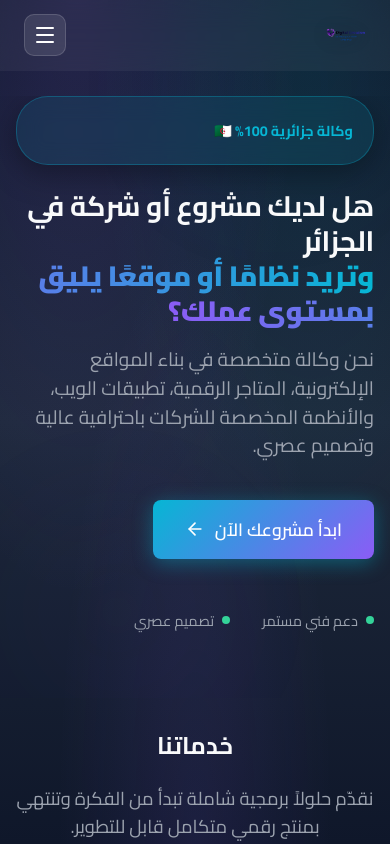
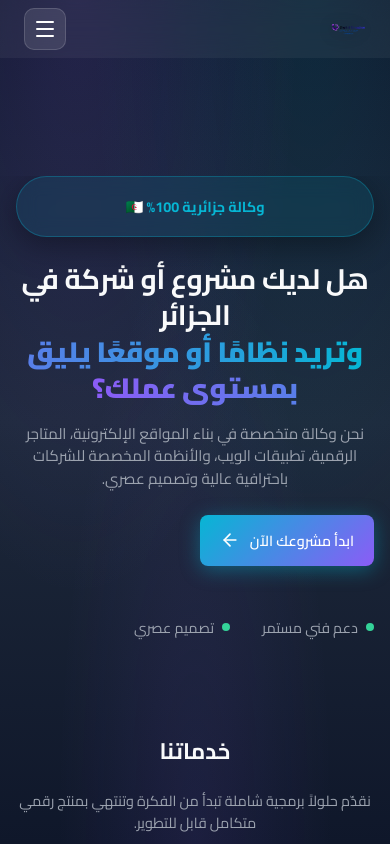
Before and after one commit to DMR-7-1/digital-creation-agency, a React (Vite) app: page / in a window 390 px wide. Shown: the top 844 px of the page. Built offline with nearby package versions, Linux system fonts and the light colour scheme.

Commit message:
Mobile Recreation: App-Like List Views & Complete Redesign

```diff
--- a/src/styles/mobile.css
+++ b/src/styles/mobile.css
@@ -1,121 +1,280 @@
 /* =========================================
-   PROJECT PHOENIX: High-Density Mobile Rescue
+   MOBILE RECREATION: App-Like List Views
    Target: Phones (< 768px)
-   Strategy: Compact Vertical Stack & Safe Zones
+   Strategy: Compact Rows & High Density
    ========================================= */
 
 @media (max-width: 768px) {
 
-  /* 1. Global Reset & Overlap Fix */
-  html, body {
+  /* ========================================
+     1. NUCLEAR FIXES (Overlap & Scroll)
+     ======================================== */
+  html {
+    overflow-x: hidden !important;
+  }
+
+  body {
+    padding-top: 80px !important; /* GLOBAL SAFE ZONE - Clears Navbar */
     overflow-x: hidden !important;
     width: 100vw !important;
+    font-size: 14px !important; /* App-sized base font */
   }
 
-  /* "Safe Zone" for Content - Prevents Navbar Overlap */
-  #hero {
-    padding-top: 100px !important; /* Force content down below navbar */
-    min-height: auto !important; /* Remove huge height constraints */
+  /* Kill any accidental overflow */
+  .container {
+    padding: 0 1rem !important;
+    overflow: hidden !important;
   }
 
-  .section {
+  /* ========================================
+     2. HERO: Compact & Centered
+     ======================================== */
+  #hero {
     padding-top: 2rem !important;
     padding-bottom: 2rem !important;
+    min-height: auto !important;
+    text-align: center !important;
   }
 
-  /* 2. THE COMPACT GRIDS (Vertical Standard)
-     Reverting to vertical but making it SLEEK and COMPACT.
-  */
+  #hero .container {
+    display: block !important;
+  }
+
+  #hero h1 {
+    font-size: 1.75rem !important;
+    line-height: 1.3 !important;
+    margin-bottom: 1rem !important;
+  }
+
+  #hero p {
+    font-size: 0.95rem !important;
+    max-width: 100% !important;
+    margin-bottom: 1.5rem !important;
+  }
+
+  /* Hide the hero visual on mobile */
+  .hero-visual {
+    display: none !important;
+  }
+
+  /* Hide hero blobs */
+  .hero-blob {
+    display: none !important;
+  }
+
+  /* ========================================
+     3. SECTIONS & TYPOGRAPHY
+     ======================================== */
+  .section {
+    padding: 2rem 0 !important;
+  }
+
+  h1 {
+    font-size: 1.75rem !important;
+    line-height: 1.3 !important;
+  }
+
+  h2 {
+    font-size: 1.4rem !important;
+    margin-bottom: 1.5rem !important;
+    text-align: center !important;
+  }
+
+  h3 {
+    font-size: 1.1rem !important;
+    margin-bottom: 0.5rem !important;
+  }
+
+  p {
+    font-size: 0.9rem !important;
+    line-height: 1.5 !important;
+    margin-bottom: 0.75rem !important;
+  }
+
+  /* ========================================
+     4. THE LIST VIEW TRANSFORMATION
+     Grids become vertical flex stacks
+     Each item becomes a horizontal row
+     ======================================== */
+
+  /* Grid Containers → Vertical Stacks */
   .services-grid-system,
   .portfolio-grid-system,
   .pricing-grid-system,
   .sectors-grid {
     display: flex !important;
-    flex-direction: column !important; /* Standard Vertical */
-    gap: 1rem !important; /* Tight gap */
-    width: 100% !important;
-    padding: 0 0.5rem !important;
-  }
-
-  /* 3. Transforming "Big Boxes" into "Sleek Rows" (High Density) */
-  /* Services & Features: Icon Left + Text Right layout */
-  .services-grid-system > *,
-  .sectors-grid .sector-card {
-    display: flex !important;
-    flex-direction: row !important; /* Side by Side */
-    align-items: flex-start !important;
-    text-align: right !important; /* Maintain Arabic flow */
-    gap: 1rem !important;
-    padding: 1rem !important; /* Compact Padding */
-    margin: 0 !important;
+    flex-direction: column !important;
+    gap: 0.75rem !important;
     width: 100% !important;
   }
 
-  /* Icon Constraint in sleek rows */
-  .services-grid-system > * svg,
-  .services-grid-system > * img {
-    width: 24px !important;
-    height: 24px !important;
-    min-width: 24px !important; /* Prevent squishing */
+  /* ========================================
+     5. PORTFOLIO: Compact List Items
+     [ Thumbnail (80px) ] [ Content ]
+     ======================================== */
+  .portfolio-grid-system > div {
+    display: flex !important;
+    flex-direction: row !important;
+    align-items: flex-start !important;
+    padding: 0.75rem !important;
+    gap: 0.75rem !important;
+    background: rgba(17, 24, 39, 0.6) !important;
+    border-radius: 12px !important;
+    border: 1px solid rgba(255, 255, 255, 0.1) !important;
   }
 
-  /* Title/Text Constraints in sleek rows */
-  .services-grid-system h3,
-  .sectors-grid h3 {
-    font-size: 1.1rem !important; /* Professional Small Title */
+  /* Portfolio Thumbnail */
+  .portfolio-grid-system > div > img,
+  .portfolio-grid-system > div > div:first-child img {
+    width: 80px !important;
+    height: 80px !important;
+    min-width: 80px !important;
+    object-fit: cover !important;
+    border-radius: 8px !important;
+    flex-shrink: 0 !important;
+  }
+
+  /* Portfolio Content Area */
+  .portfolio-grid-system > div h3 {
+    font-size: 1rem !important;
     margin-bottom: 0.25rem !important;
   }
-  .services-grid-system p,
-  .sectors-grid p {
-    font-size: 0.85rem !important; /* Readable compact text */
+
+  .portfolio-grid-system > div p {
+    font-size: 0.85rem !important;
+    margin-bottom: 0 !important;
+    display: -webkit-box !important;
+    -webkit-line-clamp: 2 !important;
+    -webkit-box-orient: vertical !important;
+    overflow: hidden !important;
+  }
+
+  /* ========================================
+     6. SERVICES: Sleek Icon Rows
+     [ Icon (40px) ] [ Title + Desc ]
+     ======================================== */
+  .services-grid-system > div {
+    display: flex !important;
+    flex-direction: row !important;
+    align-items: flex-start !important;
+    gap: 0.75rem !important;
+    padding: 0.75rem !important;
+    background: rgba(17, 24, 39, 0.5) !important;
+    border-radius: 10px !important;
+    border: 1px solid rgba(255, 255, 255, 0.08) !important;
+  }
+
+  .services-grid-system > div .glass-panel {
+    padding: 0.5rem !important;
+    min-width: 40px !important;
+    display: flex !important;
+    align-items: center !important;
+    justify-content: center !important;
+  }
+
+  .services-grid-system > div svg {
+    width: 20px !important;
+    height: 20px !important;
+  }
+
+  .services-grid-system h3 {
+    font-size: 1rem !important;
+    margin-bottom: 0.25rem !important;
+  }
+
+  .services-grid-system p {
+    font-size: 0.8rem !important;
     margin-bottom: 0 !important;
   }
 
-  /* 4. Portfolio Compact Cards */
-  .portfolio-grid-system > * {
-    display: flex !important;
-    flex-direction: column !important;
-    width: 100% !important;
-    margin: 0 !important;
-    padding: 0 !important; /* Remove internal padding if possible or keep tight */
+  /* ========================================
+     7. PRICING: Compact Cards
+     ======================================== */
+  .pricing-grid-system > div {
+    padding: 1.25rem !important;
   }
 
-  /* Portfolio Image Constraint */
-  .portfolio-grid-system img {
-    height: 180px !important; /* Short height */
-    object-fit: cover !important;
-    width: 100% !important;
+  .pricing-grid-system h3 {
+    font-size: 1.25rem !important;
   }
 
-  /* Portfolio Text */
-  .portfolio-grid-system h3 {
-    font-size: 1.2rem !important;
+  .pricing-grid-system li {
+    font-size: 0.85rem !important;
+    margin-bottom: 0.5rem !important;
   }
 
-  /* 5. Pricing Cards (Keep vertical stack but compact) */
-  .pricing-grid-system > * {
-    padding: 1.5rem !important;
+  /* ========================================
+     8. SECTORS: Compact Cards
+     ======================================== */
+  .sector-card {
+    padding: 1rem !important;
+    display: block !important;
   }
 
-  /* 6. Typography & General Elements */
-  h1 {
-    font-size: clamp(1.75rem, 6vw, 2.25rem) !important; /* Punchy Header */
-    line-height: 1.25 !important;
-    margin-bottom: 1rem !important;
-  }
-  h2 {
-    font-size: 1.5rem !important;
-    text-align: center !important;
-    margin-bottom: 1.5rem !important;
+  .sector-card h3 {
+    font-size: 1.1rem !important;
+    margin-bottom: 0.5rem !important;
   }
 
-  .container {
-    padding: 0 1rem !important;
+  .sector-card p {
+    font-size: 0.85rem !important;
   }
 
-  /* Navbar Mobile Tweak */
+  .sector-card ul {
+    font-size: 0.85rem !important;
+  }
+
+  .sector-card li {
+    margin-bottom: 0.25rem !important;
+  }
+
+  /* ========================================
+     9. NAVBAR: Compact
+     ======================================== */
   .nav-logo-mobile {
-    max-height: 40px !important; /* Ideal for 60-70px navbars */
+    max-height: 35px !important;
     margin: 0 !important;
+    width: auto !important;
+  }
+
+  nav {
+    padding: 0.5rem 0 !important;
+  }
+
+  /* ========================================
+     10. GLASS PANELS: Tighter Padding
+     ======================================== */
+  .glass-panel {
+    padding: 1rem !important;
+    backdrop-filter: blur(10px) !important;
+  }
+
+  /* ========================================
+     11. BUTTONS: Touch Friendly
+     ======================================== */
+  .btn {
+    padding: 0.75rem 1.25rem !important;
+    font-size: 0.9rem !important;
+    min-height: 44px !important; /* iOS touch target */
+  }
+
+  /* ========================================
+     12. FORMS: Prevent Zoom
+     ======================================== */
+  input, select, textarea {
+    font-size: 16px !important;
+  }
+
+  /* ========================================
+     13. CONTACT PAGE FIXES
+     ======================================== */
+  form {
+    gap: 1rem !important;
+  }
+
+  form input,
+  form select,
+  form textarea {
+    padding: 0.75rem !important;
   }
 }
```
